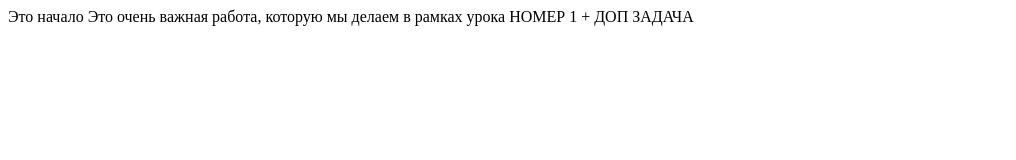
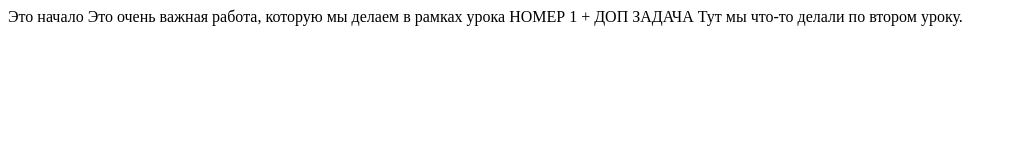
Before and after one commit to Susgriv/GeekBrains, a plain HTML site: page index.html in a window 1280 px wide. Shown: the whole page, without its empty margins (0-1016 px from the left). Drawn offline with Linux system fonts and the light colour scheme.

Commit message:
Лессон 2 задача 1

```diff
--- a/index.html
+++ b/index.html
@@ -7,5 +7,6 @@
 <body>
     Это начало
     Это очень важная работа, которую мы делаем в рамках урока НОМЕР 1 + ДОП ЗАДАЧА
+    Тут мы что-то делали по втором уроку.
 </body>
 </html>
```
